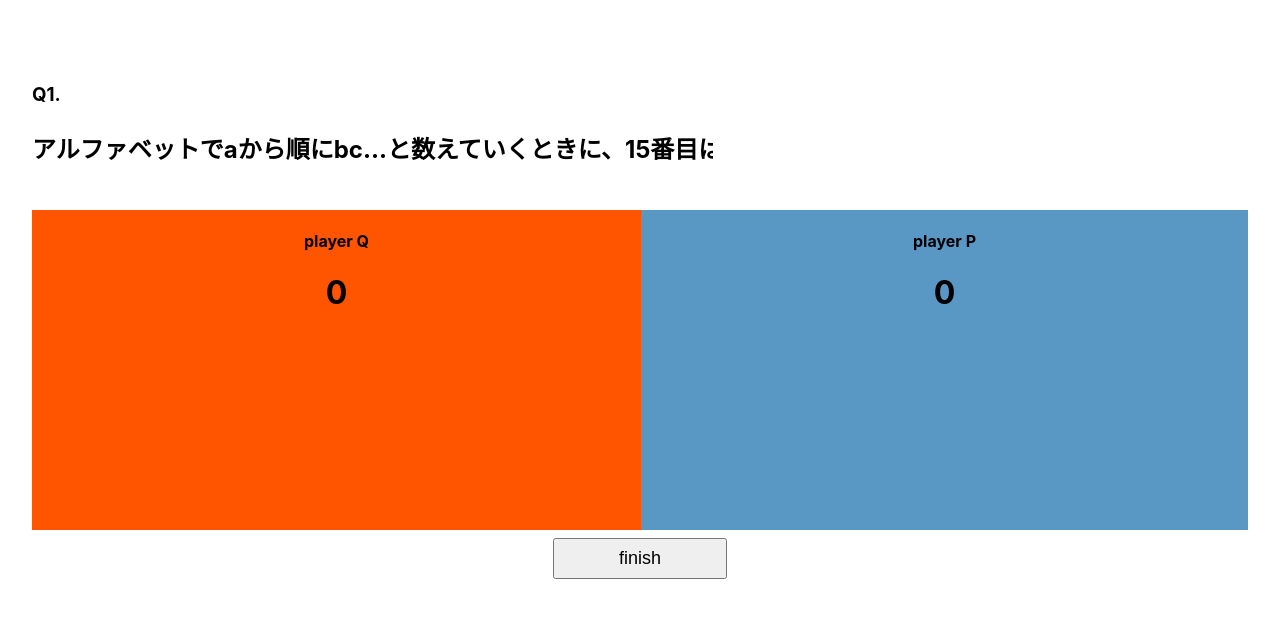
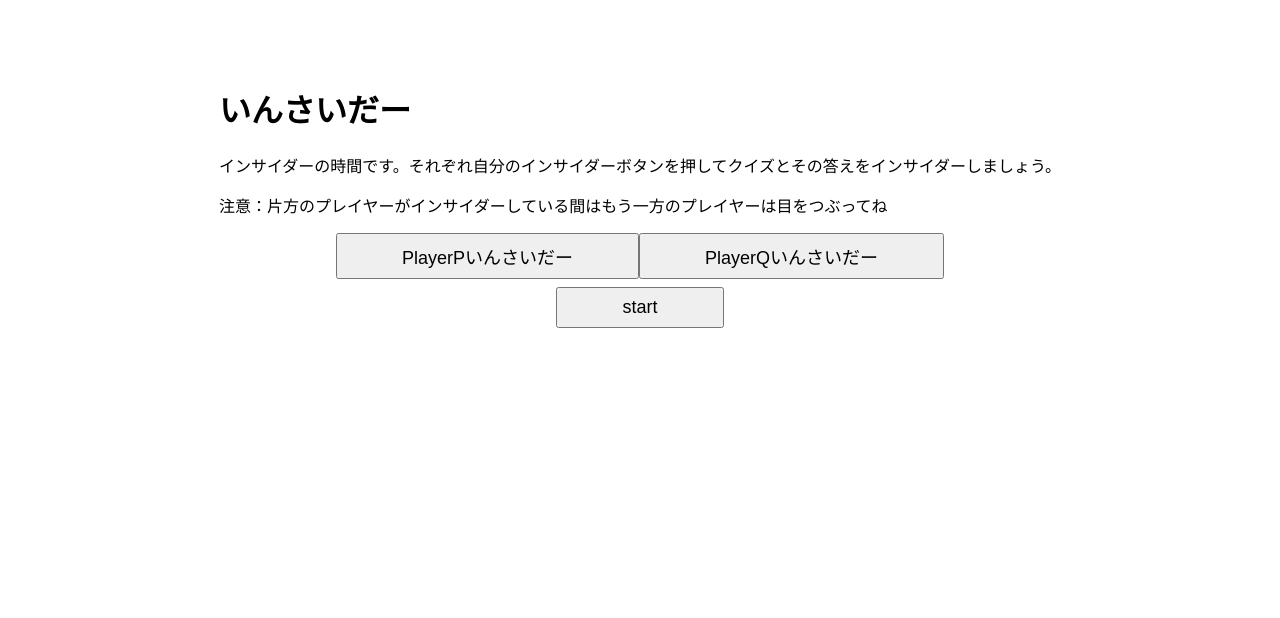
Before and after one commit to ery-k-blue/insider-quiz, a Next.js app: page / in a window 1280 px wide. Both pictures are taken after a click on the button "start". Shown: the top 618 px of the page. Built offline with nearby package versions, Linux system fonts and the light colour scheme.

Commit message:
インサイダーシーンの追加

```diff
--- a/pages/index.tsx
+++ b/pages/index.tsx
@@ -3,6 +3,7 @@ import Head from "next/head";
 import { useState } from "react";
 import styles from "../styles/Home.module.css";
 import { StartScene } from "../scenes/Start";
+import { InsiderScene } from "../scenes/Insider";
 import { GameScene } from "../scenes/Game";
 import { ResultScene } from "../scenes/Result";
 
@@ -20,6 +21,7 @@ const Home: NextPage = () => {
 
       <main className={styles.main}>
         {scene === "start" && <StartScene setScene={setScene} />}
+        {scene === "insider" && <InsiderScene setScene={setScene} />}
         {scene === "game" && (
           <GameScene
             setScene={setScene}
--- a/scenes/Insider.tsx
+++ b/scenes/Insider.tsx
@@ -1,11 +1,50 @@
+import React, { useState } from "react";
+import styles from "../styles/components/insiderscene/PopupArea.module.css";
+
 export type InsiderSceneProps = {
   setScene: (scene: string) => void;
 };
 
+type PopupAreaProps = {
+  showPopup: string;
+  setShowPopup: (s: string) => void;
+};
+
+const PopupArea: React.FC<PopupAreaProps> = ({ showPopup, setShowPopup }) => {
+  return (
+    <div id={styles.overlay}>
+      <div id={styles.content}>
+        <p>{showPopup}いんさいだー</p>
+        <button onClick={() => setShowPopup("")}>close</button>
+      </div>
+    </div>
+  );
+};
+
 export const InsiderScene: React.FC<InsiderSceneProps> = ({ setScene }) => {
+  const [showPopup, setShowPopup] = useState("");
   return (
     <div>
-      <h1>Insider Quiz</h1>
+      {showPopup && (
+        <PopupArea showPopup={showPopup} setShowPopup={setShowPopup} />
+      )}
+      <h1>いんさいだー</h1>
+      <p>
+        インサイダーの時間です。それぞれ自分のインサイダーボタンを押してクイズとその答えをインサイダーしましょう。
+      </p>
+      <p>
+        注意：片方のプレイヤーがインサイダーしている間はもう一方のプレイヤーは目をつぶってね
+      </p>
+
+      <div className="div-center-align">
+        <button onClick={() => setShowPopup("PlayerP")}>
+          PlayerPいんさいだー
+        </button>
+        <button onClick={() => setShowPopup("PlayerQ")}>
+          PlayerQいんさいだー
+        </button>
+      </div>
+
       <div className="div-center-align">
         <button onClick={() => setScene("game")}>start</button>
       </div>
--- a/scenes/Start.tsx
+++ b/scenes/Start.tsx
@@ -7,7 +7,7 @@ export const StartScene: React.FC<StartSceneProps> = ({ setScene }) => {
     <div>
       <h1>Insider Quiz</h1>
       <div className="div-center-align">
-        <button onClick={() => setScene("game")}>start</button>
+        <button onClick={() => setScene("insider")}>start</button>
       </div>
     </div>
   );
--- /dev/null
+++ b/styles/components/insiderscene/PopupArea.module.css
@@ -0,0 +1,21 @@
+#overlay {
+  /*　画面全体を覆う設定　*/
+  position: fixed;
+  top: 0;
+  left: 0;
+  width: 100%;
+  height: 100%;
+  background-color: rgba(0, 0, 0, 0.5);
+
+  /*　画面の中央に要素を表示させる設定　*/
+  display: flex;
+  align-items: center;
+  justify-content: center;
+}
+
+#content {
+  z-index: 2;
+  width: 50%;
+  padding: 1em;
+  background: #fff;
+}
```
Also changed, not shown: scenes/Game.tsx (+1 -7 lines).
